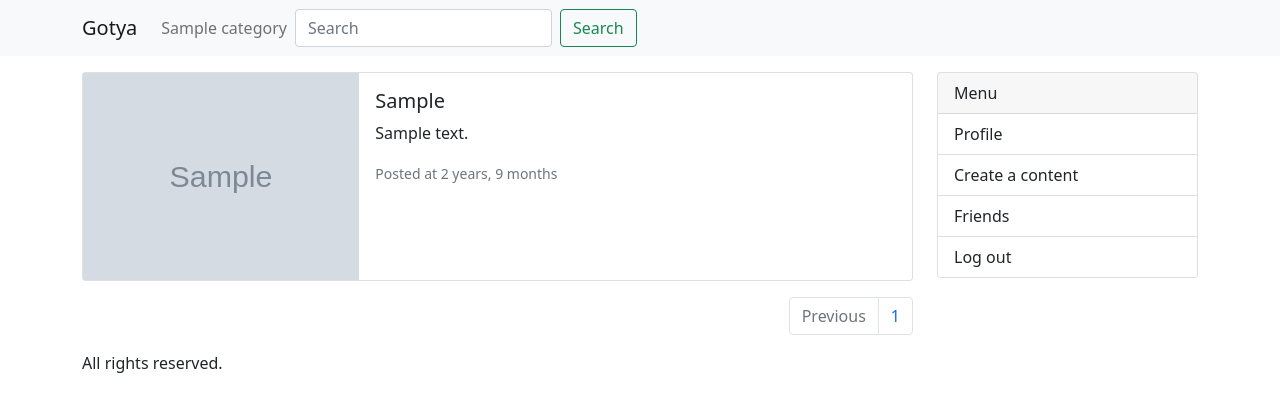
After one commit to mirayiyidogan/swe_573, a Django app: a page that uses templates/components/navbar.html in a window 1280 px wide. The commit adds this page. Shown: the top 412 px of the page. Run offline with Django 4.2, Linux system fonts and the light colour scheme; tables that the repository leaves empty hold one stand-in row (values such as "Sample post"); grey boxes marked "Sample" are stand-in pictures; parts of the project's set-up code (start-up, migrations or seed data) failed here and were passed over; some libraries are stand-ins or nearby versions.

Commit message:
creating category navtabs is completed.

```diff
--- /dev/null
+++ b/gotya/templates/pages/category.html
@@ -0,0 +1,51 @@
+{% extends 'base.html' %}
+
+{% block title %} {{category_name}} {% endblock %}
+
+{% block content %}
+
+{% for content in contents %}
+<div class="card mb-3" >
+  <div class="row g-0">
+    <div class="col-md-4">
+      <img src="{{ content.picture.url }}" class="img" alt="...">
+    </div>
+    <div class="col-md-8">
+      <div class="card-body">
+        <h5 class="card-title">{{ content.header }}</h5>
+        <p class="card-text">{{ content.text|safe|truncatechars_html:150 }}</p>
+        <p class="card-text"><small class="text-muted">Posted at {{ content.created_date|timesince }}</small></p>
+      </div>
+    </div>
+  </div>
+</div>
+{% empty %}
+<p>There is no content to be shown :( </p>
+{% endfor %}
+  <!-- Pagination Model -->
+  <nav aria-label="Page navigation example">
+    <ul class="pagination justify-content-end">
+      {% if contents.has_previous %}
+      <li class="page-item ">
+        <a class="page-link" href="?page={{contents.previous_page_number}}">Previous</a>
+      </li>
+      {% else %}
+      <li class="page-item disabled">
+        <a class="page-link">Previous</a>
+      </li>
+      {% endif %}
+      <li class="page-item"><a class="page-link" href="#">{{contents.number}}</a></li>
+      {% if contents.has_next %}
+      <li class="page-item">
+        <a class="page-link" href="?page={{contents.next_page_number}}">Next</a>
+      </li>
+      <!--
+      <li class="page-item">
+        <a class="page-link" href="?page={{contents.paginator.num_pages}}">...</a>
+      </li>
+       -->
+      {% endif %}
+
+    </ul>
+  </nav>
+ {% endblock %}
--- a/gotya/urls.py
+++ b/gotya/urls.py
@@ -3,7 +3,7 @@ from django.contrib import admin
 from django.urls import path, include
 from django.shortcuts import render
 from django.http import HttpResponse
-from gotya.views import communicate, homepage
+from gotya.views import communicate, homepage, category
 from django.conf.urls.static import static #Static function helps us to publish media files at prod creating url pattern
 from django.conf import settings
 
@@ -11,4 +11,5 @@ from django.conf import settings
 urlpatterns = [
     path('', homepage, name='homepage'),
     path("communication", communicate, name='communication'),
+    path('category/<slug:categorySlug>', category, name='category')
 ]
--- a/gotya/views/__init__.py
+++ b/gotya/views/__init__.py
@@ -1,2 +1,3 @@
 from .communicate import communicate
 from .homepage import homepage
+from .category import category
--- /dev/null
+++ b/gotya/views/category.py
@@ -0,0 +1,17 @@
+from django.shortcuts import render, get_object_or_404
+from multiprocessing import context
+from gotya.models import ContentModel, CategoryModel
+from django.core.paginator import Paginator
+
+def category(request, categorySlug):
+    category = get_object_or_404(CategoryModel, slug=categorySlug)
+    #contents = ContentModel.objects.order_by('-id')
+    contents= category.content.order_by('-id')
+    print(contents)
+    page = request.GET.get('page')
+    paginator = Paginator(contents, 2)
+
+    return render(request, 'pages/category.html', context={
+        'contents' : paginator.get_page(page),
+        'category_name' : category.name
+    })
--- a/templates/components/navbar.html
+++ b/templates/components/navbar.html
@@ -13,7 +13,7 @@
 
         {% for category in categories%}
         <li class="nav-item active">
-          <a class="nav-link" href="#">{{ category.name }} <span class="sr-only"></span></a>
+          <a class="nav-link" href="{% url 'category' categorySlug=category.slug %}">{{ category.name }} <span class="sr-only"></span></a>
         </li>
         {% endfor %}
       </ul>
--- a/templates/components/sidebar.html
+++ b/templates/components/sidebar.html
@@ -5,9 +5,8 @@
         </div>
         <ul class="list-group list-group-flush">
         <li class="list-group-item">Profile</li>
+        <li class="list-group-item">Create a content</li>
         <li class="list-group-item">Friends</li>
-        <li class="list-group-item">Create a content</li>
-        <li class="list-group-item">My Contents</li>
         <li class="list-group-item">Log out</li>
         </ul>
     </div>
```
